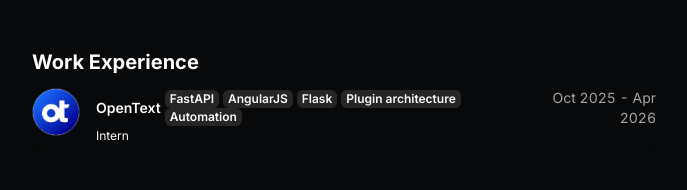
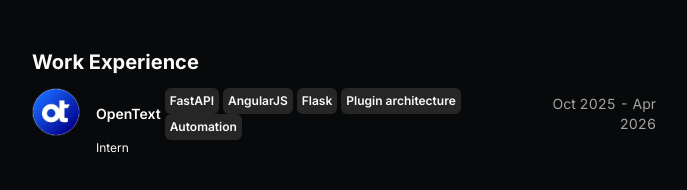
Before and after one commit to Vignesh9123/Vignesh9123, a Next.js app: page / in a window 1280 px wide. Shown: the part 480-670 px from the top of the page, without its empty margins (296-983 px from the left). Built offline with nearby package versions, Linux system fonts and the light colour scheme.

Commit message:
Add python to skills

```diff
--- a/src/components/resume-card.tsx
+++ b/src/components/resume-card.tsx
@@ -68,7 +68,7 @@ export const ResumeCard = ({
                     {badges.map((badge, index) => (
                       <Badge
                         variant="secondary"
-                        className="align-middle text-xs px-1 py-0"
+                        className="align-middle text-xs p-1"
                         key={index}
                       >
                         {badge}
--- a/src/data/resume.tsx
+++ b/src/data/resume.tsx
@@ -15,8 +15,12 @@ export const DATA = {
   skills: [
     "ReactJS",
     "Next.js",
+    "AngularJS",
     "Typescript",
     "Node.js",
+    "Python",
+    "FastAPI",
+    "Flask",
     "Express.js",
     "WebSockets",
     "MongoDB",
```
